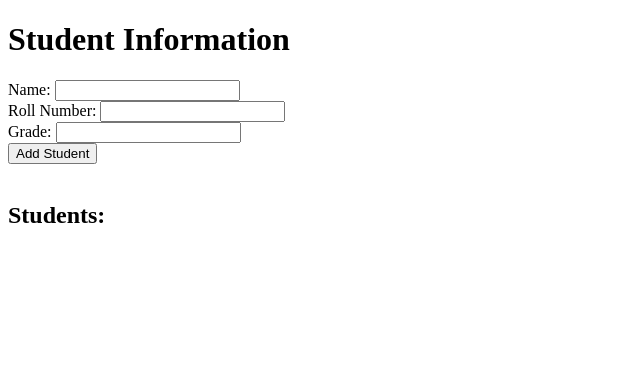
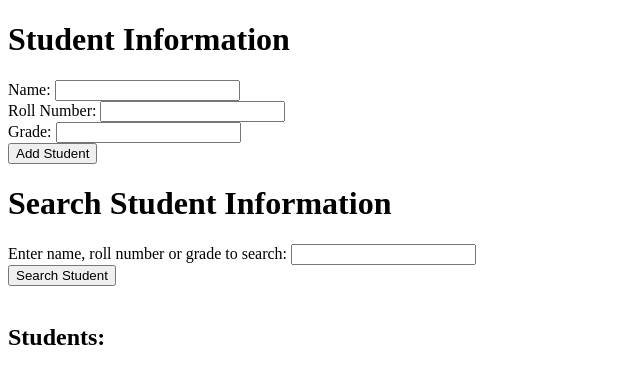
Before and after one commit to jamboubou/dummy-students-app, a Flask app: template templates/index.html in a window 1280 px wide. Shown: the top 384 px of the page, without its empty margins (0-640 px from the left). Run offline with Flask 2, Linux system fonts and the light colour scheme; the template is opened without the code that fills it, so the values that code supplies are empty; parts of the project's set-up code (start-up, migrations or seed data) failed here and were passed over.

Commit message:
Add files via upload

```diff
--- a/templates/index.html
+++ b/templates/index.html
@@ -17,6 +17,13 @@
 		<br>
 		<button type="submit">Add Student</button>
 	</form>
+	<h1>Search Student Information</h1>
+	<form method="POST" action="/search_student">
+		<label for="search_term">Enter name, roll number or grade to search:</label>
+		<input type="text" name="search_term" required>
+		<br>
+		<button type="submit">Search Student</button>
+	</form>
 	<br>
 	<h2>Students:</h2>
 	<ul>
```
